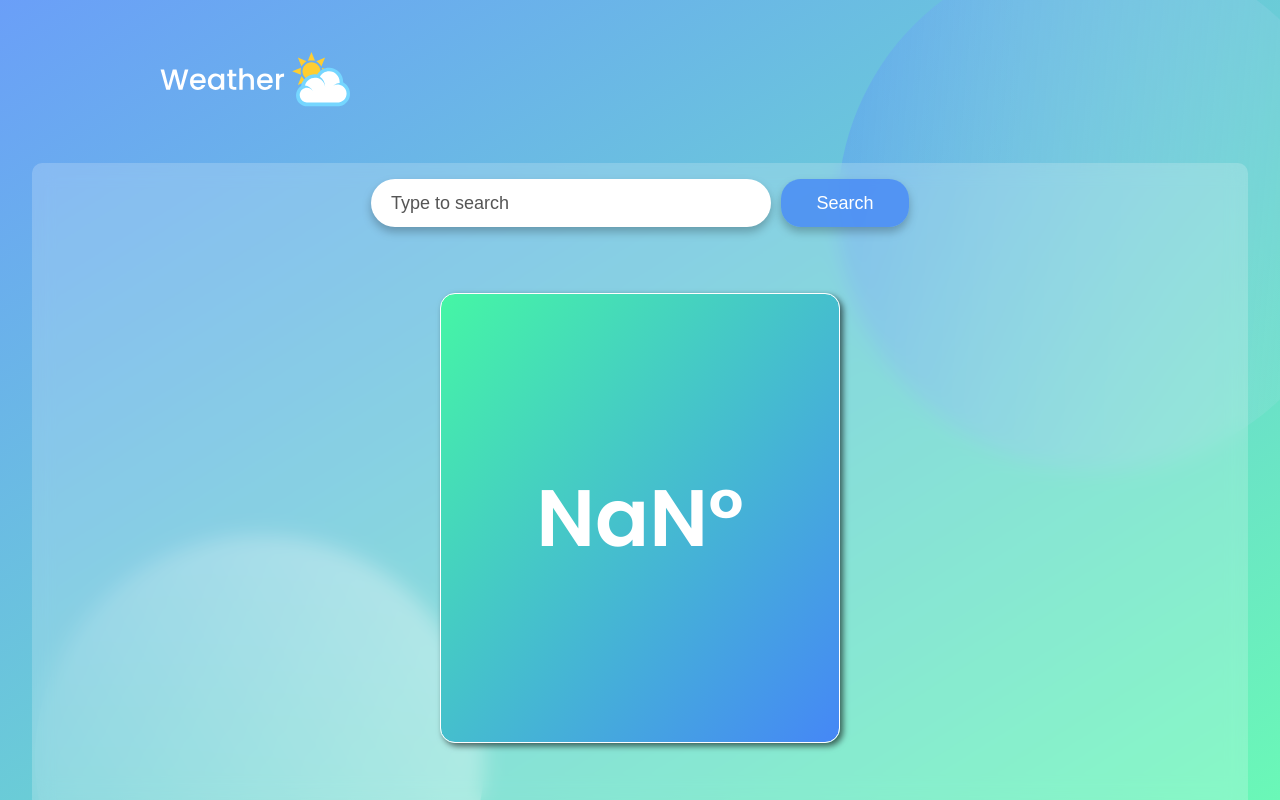
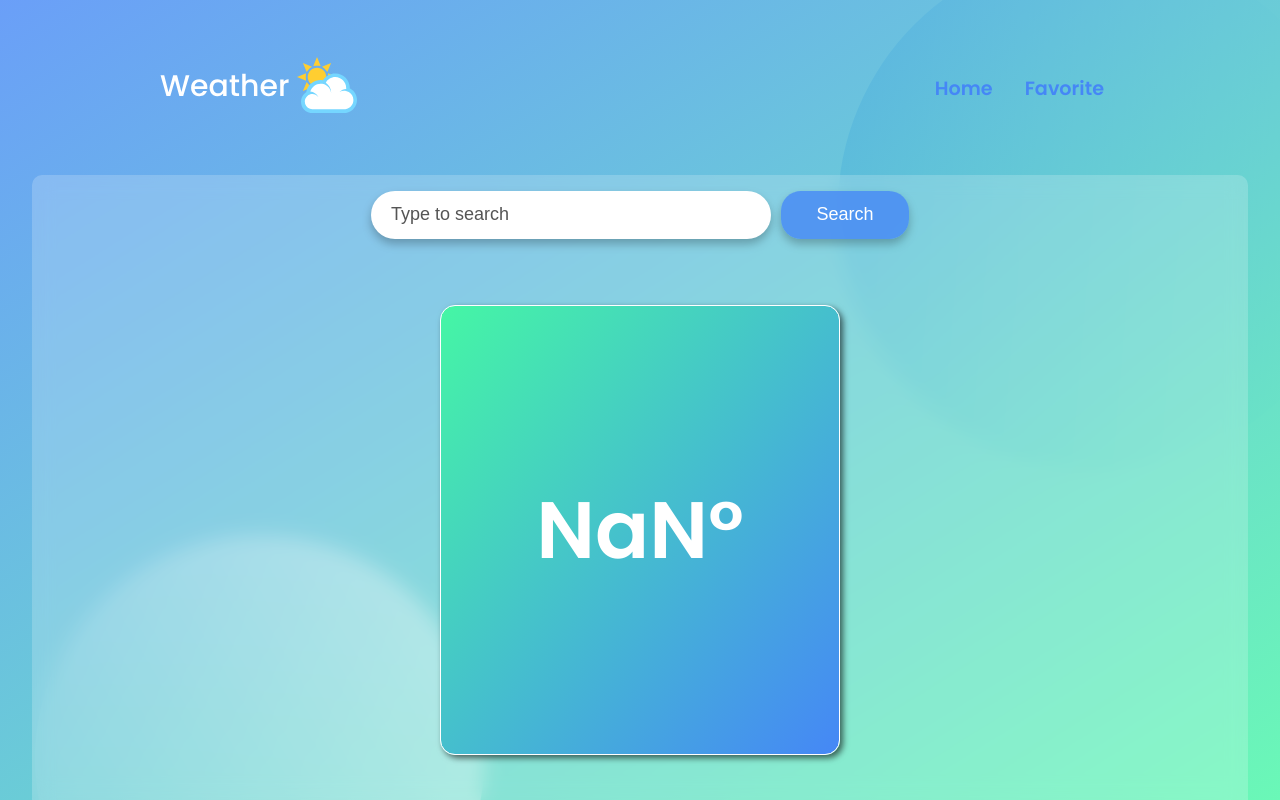
Before and after one commit to oshri1997/weather, a React (Create React App) app: page / in a window 1280 px wide. Built offline with nearby package versions, Linux system fonts and the light colour scheme; no server answers.

Commit message:
add Header component

```diff
--- a/src/App.js
+++ b/src/App.js
@@ -11,26 +11,19 @@ import {
 import Favorite from "./pages/Favorite";
 import styled from "styled-components";
 import LogoImg from "./images/Logo.svg";
+import Header from "./components/Header";
 
 function App() {
   return (
     <Router>
-      <>
       <Container>
-          <LogoContainer>
-            <ImageContiner>
-              <Link to="/">
-                <ImageLogo src={LogoImg} alt="Logo" />
-              </Link>
-            </ImageContiner>
-          </LogoContainer>
+        <Header />
         <Switch>
           <Route exact path="/" component={Home} />
           <Route exact path="/favorite" component={Favorite} />
           <Redirect to="/" />
         </Switch>
       </Container>
-      </>
     </Router>
   );
 }
@@ -45,17 +38,5 @@ const Container = styled.section`
   position: relative;
   overflow: hidden;
 `;
-const LogoContainer = styled.div`
-  width: 75%;
-  margin: 3rem auto 0;
-`;
-const ImageContiner = styled.div`
-  width: 12rem;
-  height: auto;
-`;
-const ImageLogo = styled.img`
-  width: 100%;
-  height: 100%;
-`;
 
 export default App;
--- /dev/null
+++ b/src/components/Header.jsx
@@ -0,0 +1,49 @@
+import React from "react";
+import styled from "styled-components";
+import { Link } from "react-router-dom";
+import LogoImg from "../images/Logo.svg";
+
+const Header = () => {
+  return (
+    <Nav>
+      <Link to="/">
+        <ImageLogo src={LogoImg} alt="Logo" />
+      </Link>
+
+      <NavMenu>
+        <NavLink to="/">Home</NavLink>
+        <NavLink to="/favorite">Favorite</NavLink>
+      </NavMenu>
+    </Nav>
+  );
+};
+
+const Nav = styled.header`
+  width: 75%;
+  height: 80px;
+  margin: 3rem auto 0;
+  display: flex;
+  justify-content: space-between;
+  align-items: center;
+`;
+const ImageLogo = styled.img`
+  width: 100%;
+  height: 100%;
+`;
+
+const NavMenu = styled.div``;
+const NavLink = styled(Link)`
+  padding: 0 1rem;
+  text-decoration: none;
+  font-weight: 600;
+  color: #fff;
+  font-size: 1.2rem;
+  cursor: pointer;
+  color: rgba(69, 135, 246, 1);
+
+  :hover {
+    color: rgba(69, 246, 165, 1);
+  }
+`;
+
+export default Header;
--- a/src/components/TempCards.jsx
+++ b/src/components/TempCards.jsx
@@ -6,20 +6,21 @@ import ReactLoading from "react-loading";
 
 const TempCards = () => {
   const state = useSelector(selectWeather);
-  const [twoSec, setTwoSec] = useState(false);
+  const [display, isDisplay] = useState(false);
   const { weather } = state;
+
   useEffect(() => {
-    const chageTwoSec = () => {
+    const displayAfterTwoSec = () => {
       setTimeout(() => {
-        setTwoSec(true);
+        isDisplay(true);
       }, 1000);
     };
-    chageTwoSec();
+    displayAfterTwoSec();
   }, []);
 
   return (
     <Card>
-      {twoSec ? (
+      {display ? (
         <Content>
           <CityName>{weather.city}</CityName>
           <Temp> {Math.floor(weather.temp)}°</Temp>
@@ -49,26 +50,28 @@ const Card = styled.div`
 `;
 
 const Content = styled.div`
-  /* background: rgba(255, 255, 255, 0.4); */
   display: flex;
   flex-direction: column;
   width: 100%;
   height: 350px;
   justify-content: space-between;
   align-items: center;
+  padding: 0 2rem;
 `;
 const CityName = styled.h1`
-  font-size: clamp(34px, 0.8vw, 42px);
+  font-size: 50px;
   color: #fff;
+  white-space: nowrap;
 `;
 const Temp = styled.h1`
   font-size: 80px;
   color: #fff;
 `;
 const Description = styled.h1`
-  font-size: clamp(40px, 3vw, 80px);
+  font-size: 45px;
   color: #fff;
   white-space: nowrap;
+  display: inline-block;
 `;
 
 export default TempCards;
--- a/src/pages/Home.jsx
+++ b/src/pages/Home.jsx
@@ -45,34 +45,13 @@ const Home = () => {
   );
 };
 
-const Container = styled.section`
-  height: 100vh;
-  background: linear-gradient(
-    to bottom right,
-    rgba(69, 135, 246, 0.8),
-    rgba(69, 246, 165, 0.8)
-  );
-  position: relative;
-  overflow: hidden;
-`;
-const LogoContainer = styled.div`
-  width: 75%;
-  margin: 3rem auto 0;
-`;
-const ImageContiner = styled.div`
-  width: 12rem;
-  height: auto;
-`;
-const ImageLogo = styled.img`
-  width: 100%;
-  height: 100%;
-`;
 const BubbleTop = styled.img`
   position: absolute;
   top: -150px;
   right: -180px;
   height: auto;
   width: 45rem;
+  z-index: -5;
 `;
 const BubbleBottom = styled.img`
   position: absolute;
```
Lines whose indentation alone changed are shown as unchanged.
